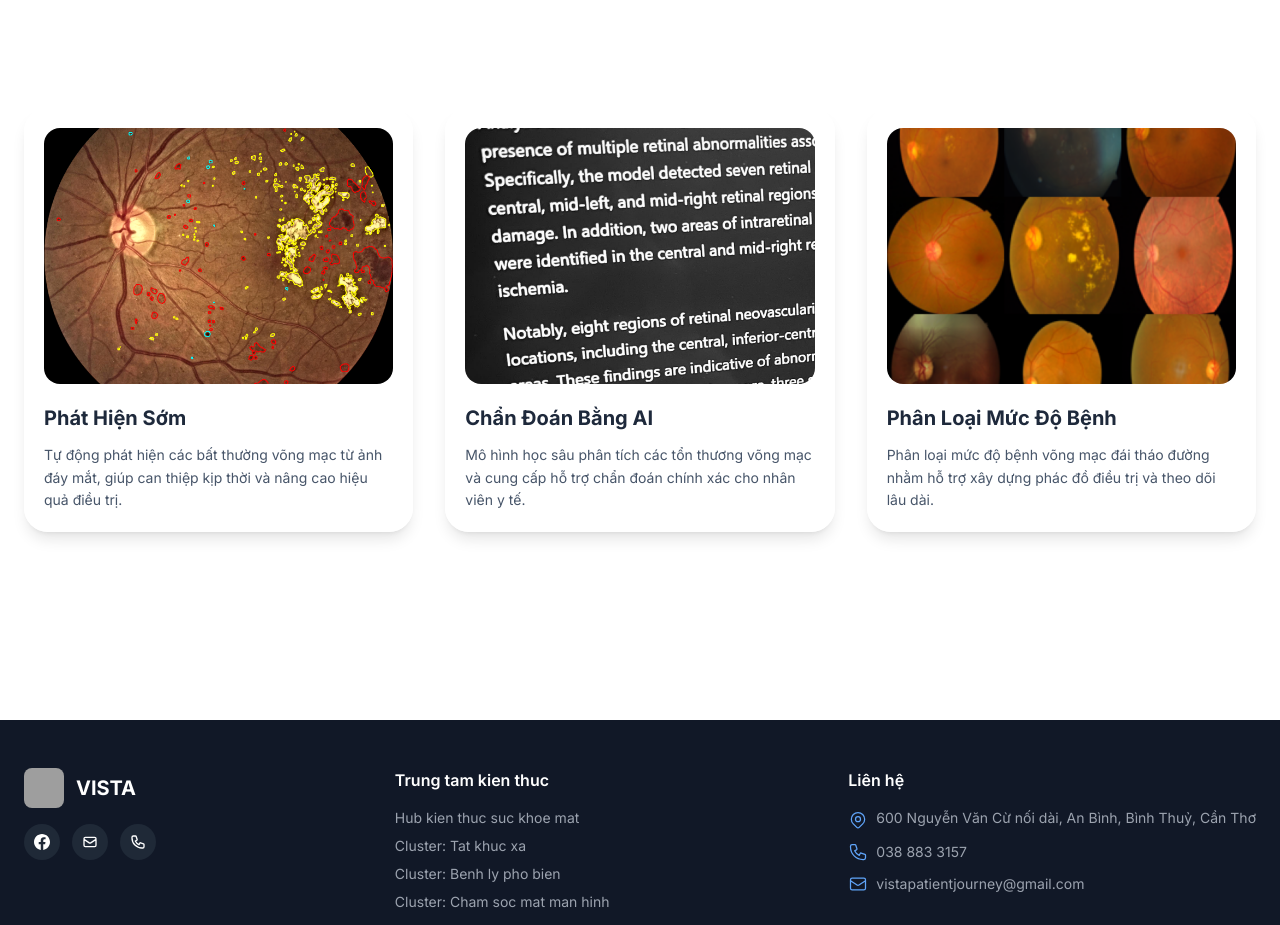
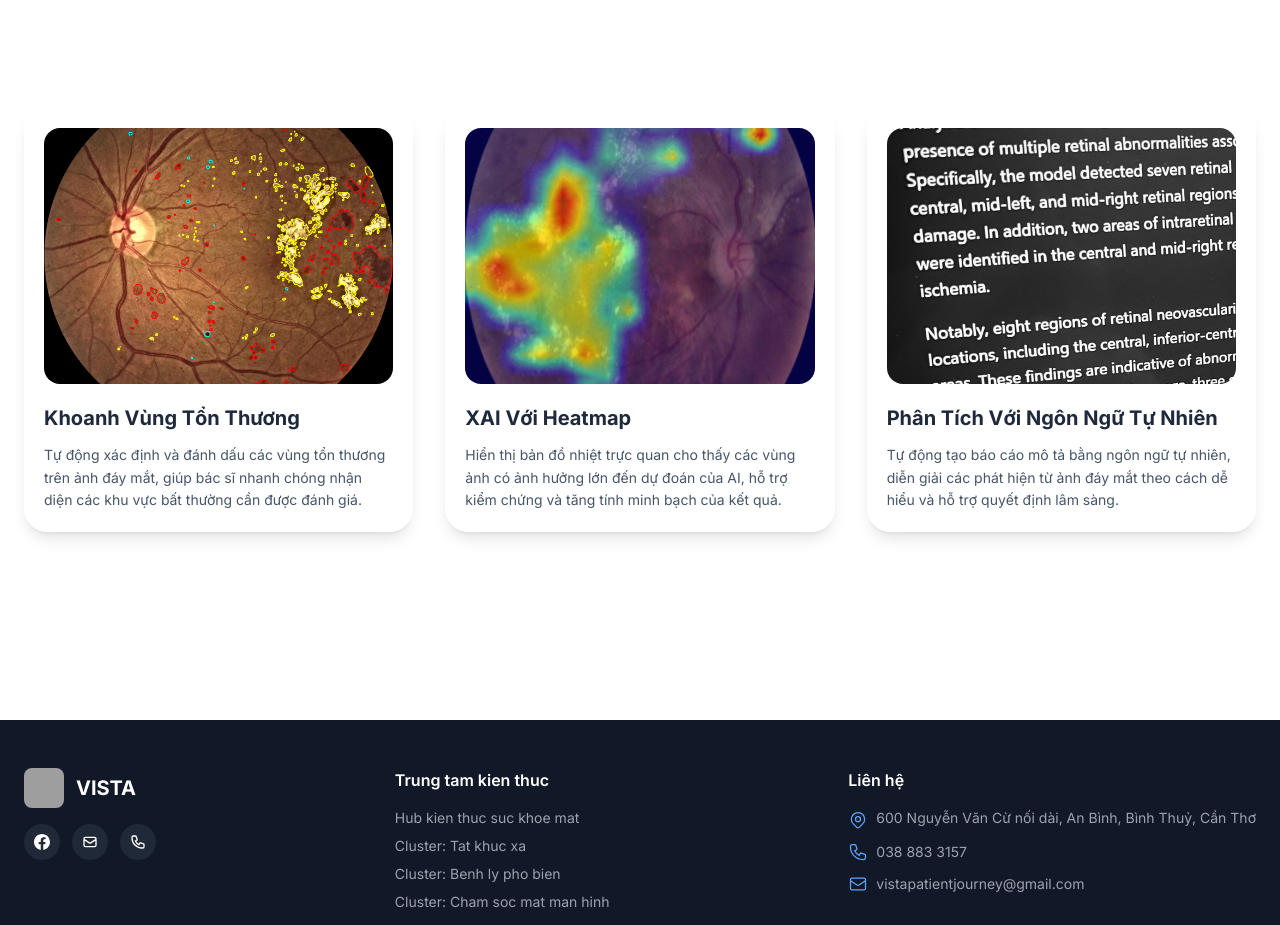
Before and after one commit to HungBKZ/vistapatientjourney, a React (Vite) app in the folder frontend/: page /diagnosis in a window 1280 px wide. Shown: the part 880-1805 px from the top of the page. Built offline with nearby package versions, Linux system fonts and the light colour scheme; no server answers; grey boxes are pictures that could not be loaded.

Commit message:
explainable about XAI for UI

```diff
--- a/frontend/src/contexts/LanguageContext.tsx
+++ b/frontend/src/contexts/LanguageContext.tsx
@@ -225,19 +225,19 @@ const translations = {
 
       features: {
         detection: {
-          title: 'Phát Hiện Sớm',
+          title: 'Khoanh Vùng Tổn Thương',
           description:
-            'Tự động phát hiện các bất thường võng mạc từ ảnh đáy mắt, giúp can thiệp kịp thời và nâng cao hiệu quả điều trị.',
+            'Tự động xác định và đánh dấu các vùng tổn thương trên ảnh đáy mắt, giúp bác sĩ nhanh chóng nhận diện các khu vực bất thường cần được đánh giá.',
         },
         diagnosis: {
-          title: 'Chẩn Đoán Bằng AI',
+          title: 'XAI Với Heatmap',
           description:
-            'Mô hình học sâu phân tích các tổn thương võng mạc và cung cấp hỗ trợ chẩn đoán chính xác cho nhân viên y tế.',
+            'Hiển thị bản đồ nhiệt trực quan cho thấy các vùng ảnh có ảnh hưởng lớn đến dự đoán của AI, hỗ trợ kiểm chứng và tăng tính minh bạch của kết quả.',
         },
         classification: {
-          title: 'Phân Loại Mức Độ Bệnh',
+          title: 'Phân Tích Với Ngôn Ngữ Tự Nhiên',
           description:
-            'Phân loại mức độ bệnh võng mạc đái tháo đường nhằm hỗ trợ xây dựng phác đồ điều trị và theo dõi lâu dài.',
+            'Tự động tạo báo cáo mô tả bằng ngôn ngữ tự nhiên, diễn giải các phát hiện từ ảnh đáy mắt theo cách dễ hiểu và hỗ trợ quyết định lâm sàng.',
         },
       },
     },
@@ -564,19 +564,19 @@ const translations = {
 
       features: {
         detection: {
-          title: 'Early Detection',
+          title: 'Lesion Localization',
           description:
-            'Automatically identify retinal abnormalities from fundus images, enabling earlier intervention and improved patient outcomes.',
+            'Automatically identifies and highlights lesion regions in retinal fundus images, helping clinicians quickly locate abnormalities that require further evaluation.',
         },
         diagnosis: {
-          title: 'AI Diagnosis',
+          title: 'XAI with Heatmap',
           description:
-            'Deep learning models analyze retinal lesions and provide accurate diagnostic support for healthcare professionals.',
+            'Provides intuitive heatmaps showing the image regions that most influence AI predictions, supporting result verification and improving transparency.',
         },
         classification: {
-          title: 'Disease Classification',
+          title: 'Natural Language Analysis',
           description:
-            'Classify diabetic retinopathy severity levels to support treatment planning and long-term monitoring.',
+            'Automatically generates reports in natural language, explaining retinal findings in an easy-to-understand manner and supporting clinical decision-making.',
         },
       },
     },
@@ -904,19 +904,19 @@ const translations = {
 
       features: {
         detection: {
-          title: 'ការរកឃើញឆាប់រហ័ស',
+          title: 'កំណត់ទីតាំងដំបៅ',
           description:
-            'រកឃើញភាពមិនប្រក្រតីនៃរីទីណាដោយស្វ័យប្រវត្តិពីរូបភាពបាតភ្នែក ដើម្បីជួយអន្តរាគមន៍បានទាន់ពេលវេលា និងបង្កើនប្រសិទ្ធភាពនៃការព្យាបាល។',
+            'កំណត់ និងបង្ហាញតំបន់ដំបៅនៅលើរូបភាពបាតភ្នែកដោយស្វ័យប្រវត្តិ ដើម្បីជួយបុគ្គលិកសុខាភិបាលស្វែងរកភាពមិនប្រក្រតីបានយ៉ាងឆាប់រហ័ស។',
         },
         diagnosis: {
-          title: 'ការវិនិច្ឆ័យដោយ AI',
+          title: 'XAI ជាមួយ Heatmap',
           description:
-            'ម៉ូដែល Deep Learning វិភាគស្នាមរបួសលើរីទីណា និងផ្តល់ការគាំទ្រក្នុងការវិនិច្ឆ័យយ៉ាងត្រឹមត្រូវសម្រាប់បុគ្គលិកសុខាភិបាល។',
+            'បង្ហាញផែនទីកម្ដៅ (Heatmap) ដែលបង្ហាញតំបន់រូបភាពមានឥទ្ធិពលខ្លាំងលើការព្យាករណ៍របស់ AI ដើម្បីគាំទ្រការផ្ទៀងផ្ទាត់លទ្ធផល និងបង្កើនតម្លាភាព។',
         },
         classification: {
-          title: 'ការចាត់ថ្នាក់កម្រិតជំងឺ',
+          title: 'ការវិភាគដោយភាសាធម្មជាតិ',
           description:
-            'ចាត់ថ្នាក់កម្រិតធ្ងន់ធ្ងរនៃជំងឺទឹកនោមផ្អែមប៉ះពាល់ដល់រីទីណា ដើម្បីគាំទ្រការរៀបចំផែនការព្យាបាល និងការតាមដានរយៈពេលវែង។',
+            'បង្កើតរបាយការណ៍ជាភាសាធម្មជាតិដោយស្វ័យប្រវត្តិ ដើម្បីពន្យល់ពីការរកឃើញនៅលើរូបភាពបាតភ្នែក និងគាំទ្រការសម្រេចចិត្តផ្នែកវេជ្ជសាស្ត្រ។',
         },
       },
     },
--- a/frontend/src/pages/DiagnosisPage.tsx
+++ b/frontend/src/pages/DiagnosisPage.tsx
@@ -184,7 +184,7 @@ export default function LandingPage() {
                         {/* Card 2 */}
                         <div className="rounded-3xl bg-white/80 p-5 shadow-lg backdrop-blur-sm">
                             <img
-                                src="/feature-2.jpg"
+                                src="/feature-2.png"
                                 alt="Diagnosis"
                                 className="mb-5 h-64 w-full rounded-2xl object-cover"
                             />
@@ -201,7 +201,7 @@ export default function LandingPage() {
                         {/* Card 3 */}
                         <div className="rounded-3xl bg-white/80 p-5 shadow-lg backdrop-blur-sm">
                             <img
-                                src="/feature-3.png"
+                                src="/feature-3.jpg"
                                 alt="Classification"
                                 className="mb-5 h-64 w-full rounded-2xl object-cover"
                             />
```
Also changed, not shown: frontend/public/feature-2.png (added), frontend/public/feature-3.jpg (renamed from frontend/public/feature-2.jpg).
